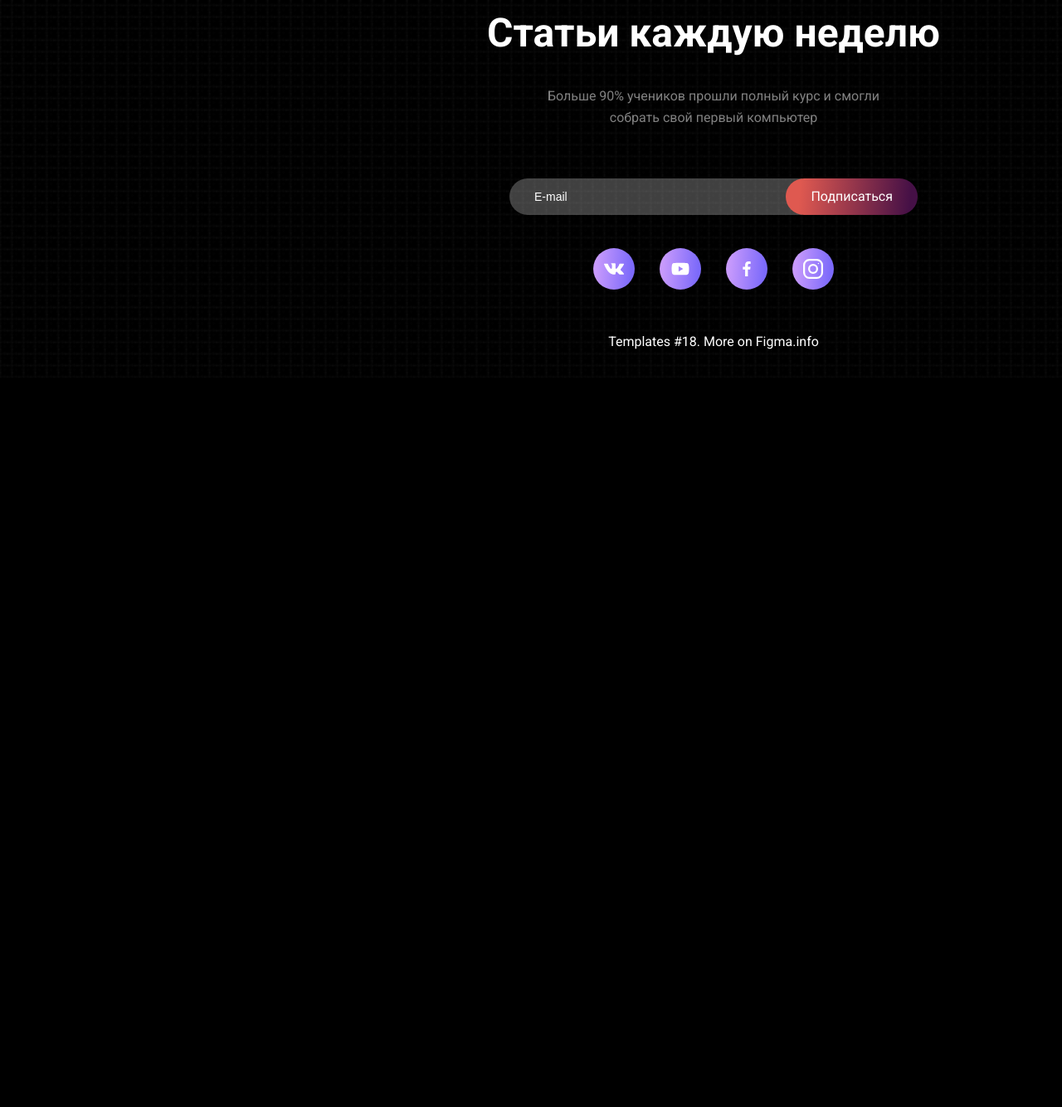
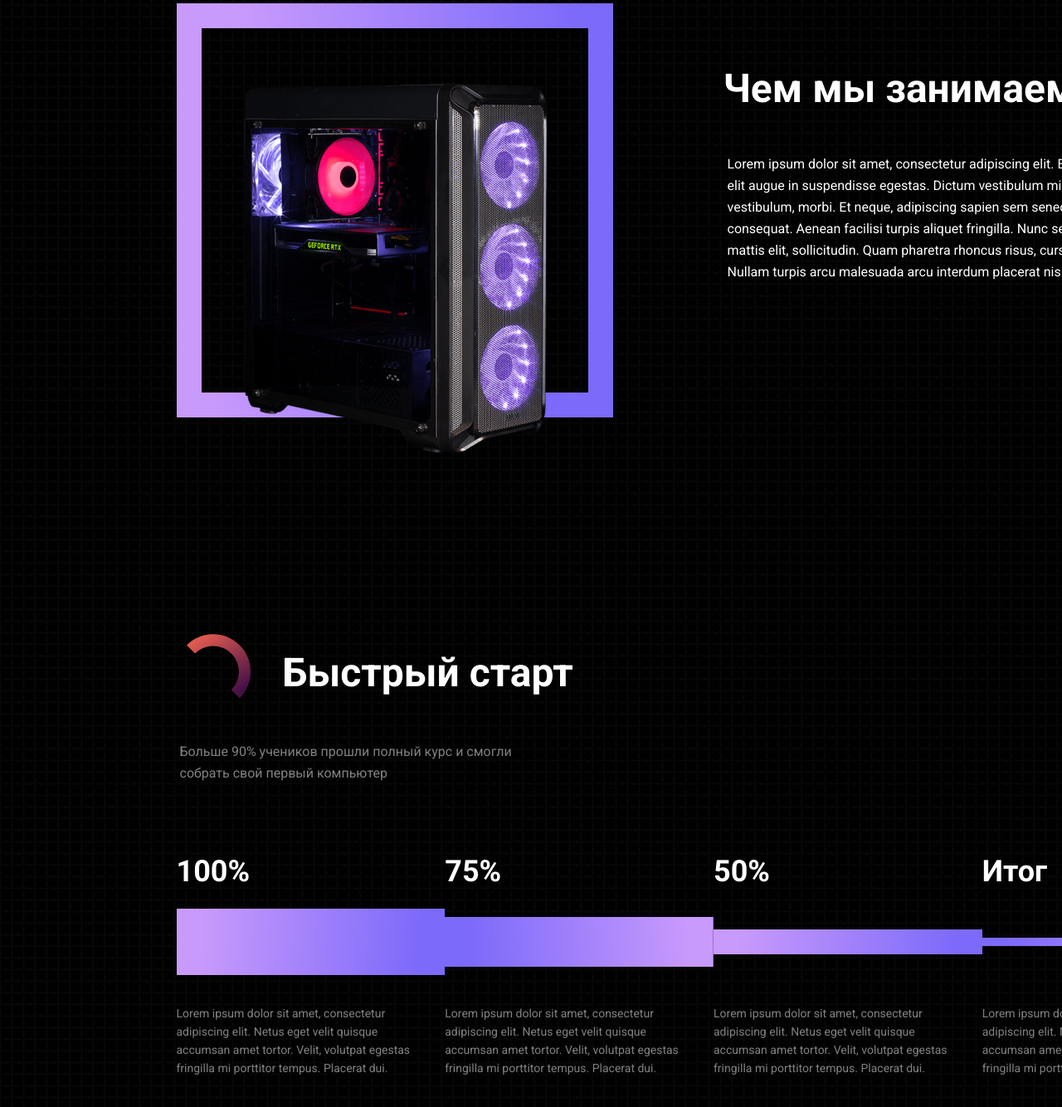
Before and after one commit to mrHamster86/computer, a plain HTML site: page index.html in a window 1280 px wide. Shown: the part 1156-2490 px from the top of the page at 83% size. Before the commit the page ends 1611 px from the top, so only its background shows below. Drawn offline with Linux system fonts and the light colour scheme.

Commit message:
Сделала блок "о нас", "старт"

```diff
--- a/index.html
+++ b/index.html
@@ -96,6 +96,53 @@
         </div>
       </div>
     </section>
+
+    <section class="about container">
+      <div class="about__image">
+        <img class="about__image__img" src="images/computer.png" width="446" height="446" alt="компьютер">
+      </div>
+      <div class="about__info">
+        <h2 class="about__info__title title">Чем мы занимаемся?</h2>
+        <p class="about__info__text">Lorem ipsum dolor sit amet, consectetur adipiscing elit. Eget neque, dignissim et&nbsp;feugiat elit augue in&nbsp;suspendisse egestas. Dictum vestibulum mi&nbsp;et&nbsp;sed nunc, orci fermentum vestibulum, morbi. Et&nbsp;neque, adipiscing sapien sem senectus praesent aenean consequat. Aenean facilisi turpis aliquet fringilla. Nunc sem felis sed interdum feugiat mattis elit, sollicitudin. Quam pharetra rhoncus risus, cursus id&nbsp;elementum aliquet. Nullam turpis arcu malesuada arcu interdum placerat nisi, lobortis.</p>
+      </div>
+    </section>
+
+    <section class="start container">
+      <h2 class="start__title title">Быстрый старт</h2>
+      <p class="start__text">Больше&nbsp;90% учеников прошли полный курс и&nbsp;смогли собрать свой первый компьютер</p>
+      <ol class="start__list">
+        <li class="start__item">
+          <span class="start__number">100%</span>
+          <div class="start__chart">
+            <div class="start__back" style="height: 80px;"></div>
+          </div>
+          <div class="start__block">
+            <p class="start__note">Lorem ipsum dolor sit amet, consectetur adipiscing elit. Netus eget velit quisque accumsan amet tortor. Velit, volutpat egestas fringilla mi&nbsp;porttitor tempus. Placerat dui.</p>
+          </div>
+        </li>
+        <li class="start__item">
+          <span class="start__number">75%</span>
+          <div class="start__chart">
+            <div class="start__back" style="height: 60px;"></div>
+          </div>
+          <p class="start__note">Lorem ipsum dolor sit amet, consectetur adipiscing elit. Netus eget velit quisque accumsan amet tortor. Velit, volutpat egestas fringilla mi&nbsp;porttitor tempus. Placerat dui.</p>
+        </li>
+        <li class="start__item">
+          <span class="start__number">50%</span>
+          <div class="start__chart">
+            <div class="start__back" style="height: 30px;"></div>
+          </div>
+          <p class="start__note">Lorem ipsum dolor sit amet, consectetur adipiscing elit. Netus eget velit quisque accumsan amet tortor. Velit, volutpat egestas fringilla mi&nbsp;porttitor tempus. Placerat dui.</p>
+        </li>
+        <li class="start__item">
+          <span class="start__number">Итог</span>
+          <div class="start__chart">
+            <div class="start__back" style="height: 10px;"></div>
+          </div>
+          <p class="start__note">Lorem ipsum dolor sit amet, consectetur adipiscing elit. Netus eget velit quisque accumsan amet tortor. Velit, volutpat egestas fringilla mi&nbsp;porttitor tempus. Placerat dui.</p>
+        </li>
+      </ol>
+    </section>
   </main>
 
   <footer class="page-footer">
--- a/style/style.css
+++ b/style/style.css
@@ -63,6 +63,7 @@ body {
 }
 
 .title {
+  margin: 0;
   font-family: "Roboto", "Arial", sans-serif;
   font-style: normal;
   font-weight: 700;
@@ -148,7 +149,7 @@ body {
 }
 
 .order-course {
-  margin-bottom: 200px;
+  margin-bottom: 198px;
   padding: 28px 0;
   background-color: #121212;
 }
@@ -225,6 +226,112 @@ body {
 
 .range-signature__max {
   margin: 0 0 0 auto;
+}
+
+.about {
+  position: relative;
+  display: flex;
+  margin-bottom: 274px;
+}
+
+.about__image {
+  flex-shrink: 0;
+  box-sizing: border-box;
+  width: 526px;
+  height: 499px;
+  margin-right: 133px;
+  border: 30px solid;
+  border-image: linear-gradient(94.26deg, #C89AFC 9.51%, #7C6AFA 90.23%) 1;
+}
+
+.about__image__img {
+  position: absolute;
+  top: 96px;
+  left: 40px;
+}
+
+.about__info {
+  margin-top: 69px;
+}
+
+.about__info__title {
+  margin-bottom: 45px;
+}
+
+.about__info__text {
+  margin: 0;
+  padding-left: 5px;
+  line-height: 26px;
+}
+
+.start {
+  position: relative;
+  margin-bottom: 200px;
+}
+
+.start::before {
+  position: absolute;
+  top: -6px;
+  left: -20px;
+  content: "";
+  display: block;
+  width: 127px;
+  height: 127px;
+  background-image: url(../images/icon-heading.svg);
+  background-repeat: no-repeat;
+  transform: rotate(45deg);
+}
+
+.start__title {
+  margin-bottom: 49px;
+  padding-left: 128px;
+}
+
+.start__text {
+  width: 411px;
+  margin: 0 0 80px 0;
+  padding-left: 4px;
+  line-height: 26px;
+  color:rgba(255, 255, 255, 0.5);
+}
+
+.start__list {
+  display: flex;
+  justify-content: space-between;
+  align-items: center;
+  margin: 0;
+  padding: 0;
+  list-style: none;
+}
+
+.start__number {
+  font-weight: 700;
+  font-size: 36px;
+  line-height: 50px;
+}
+
+.start__chart {
+  display: flex;
+  flex-direction: column;
+  justify-content: center;
+  height: 80px;
+  margin: 20px 0 35px 0;
+}
+
+.start__back {
+  background-image: linear-gradient(94.26deg, #C89AFC 9.51%, #7C6AFA 90.23%);
+}
+
+.start__item:nth-child(2n) .start__back {
+  transform: matrix(-1, 0, 0, 1, 0, 0);
+}
+
+.start__note {
+  margin: 0;
+  padding-right: 20px;
+  font-size: 14px;
+  line-height: 22px;
+  color: rgba(255, 255, 255, 0.5);
 }
 
 .page-footer {
```
Also changed, not shown: images/computer.png (added), images/icon-heading.svg (added), 1 other file.
